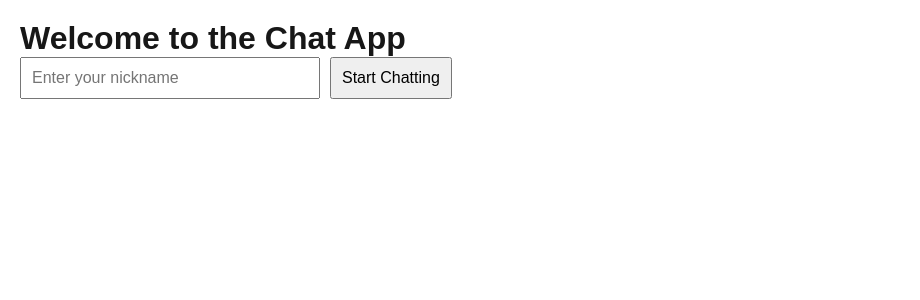
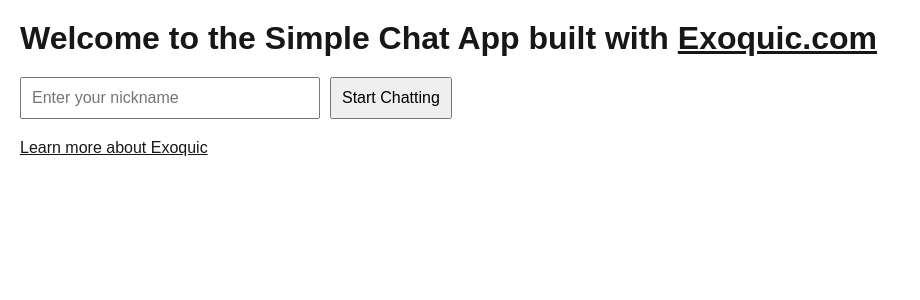
Before and after one commit to softqwewasd/exoquic-simple-chat, a Next.js app: page / in a window 1280 px wide. Shown: the top 300 px of the page, without its empty margins (0-920 px from the left). Built offline with nearby package versions, Linux system fonts and the light colour scheme; what @exoquic/sub would draw is missing.

Commit message:
Just adding some spacing between the elements on the page

```diff
--- a/src/app/page.js
+++ b/src/app/page.js
@@ -74,7 +74,7 @@
     <div style={{ padding: "20px" }}>
       {!chatStarted ? (
         <div>
-          <h1>Welcome to the Chat App</h1>
+          <h1 style={{marginBottom: "20px"}}>Welcome to the Simple Chat App built with <a href="https://exoquic.com" style={{textDecoration: "underline"}}>Exoquic.com</a></h1>
           <input
             type="text"
             placeholder="Enter your nickname"
@@ -126,6 +126,8 @@
           </button>
         </div>
       )}
+
+      <a href="https://exoquic.com" style={{ display: "block", marginTop: "20px", textDecoration: "underline" }}>Learn more about Exoquic</a>
     </div>
   );
 }
```
